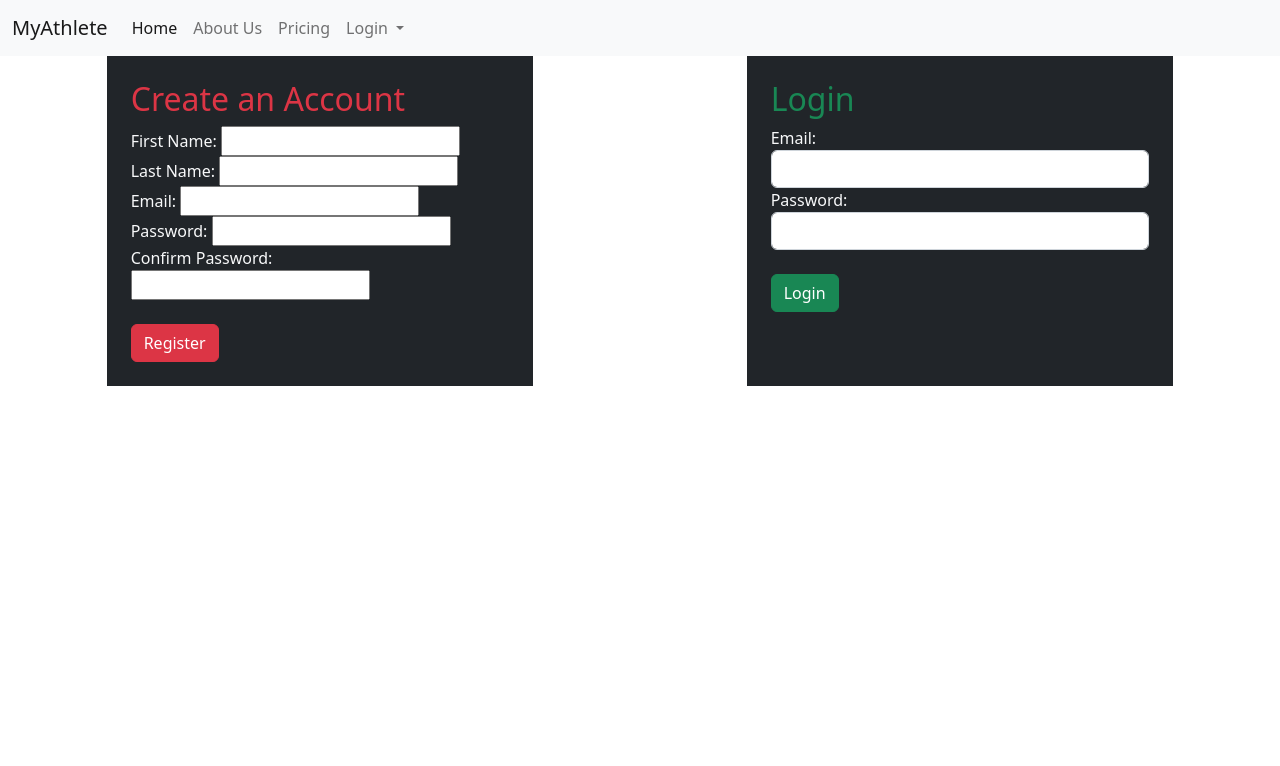
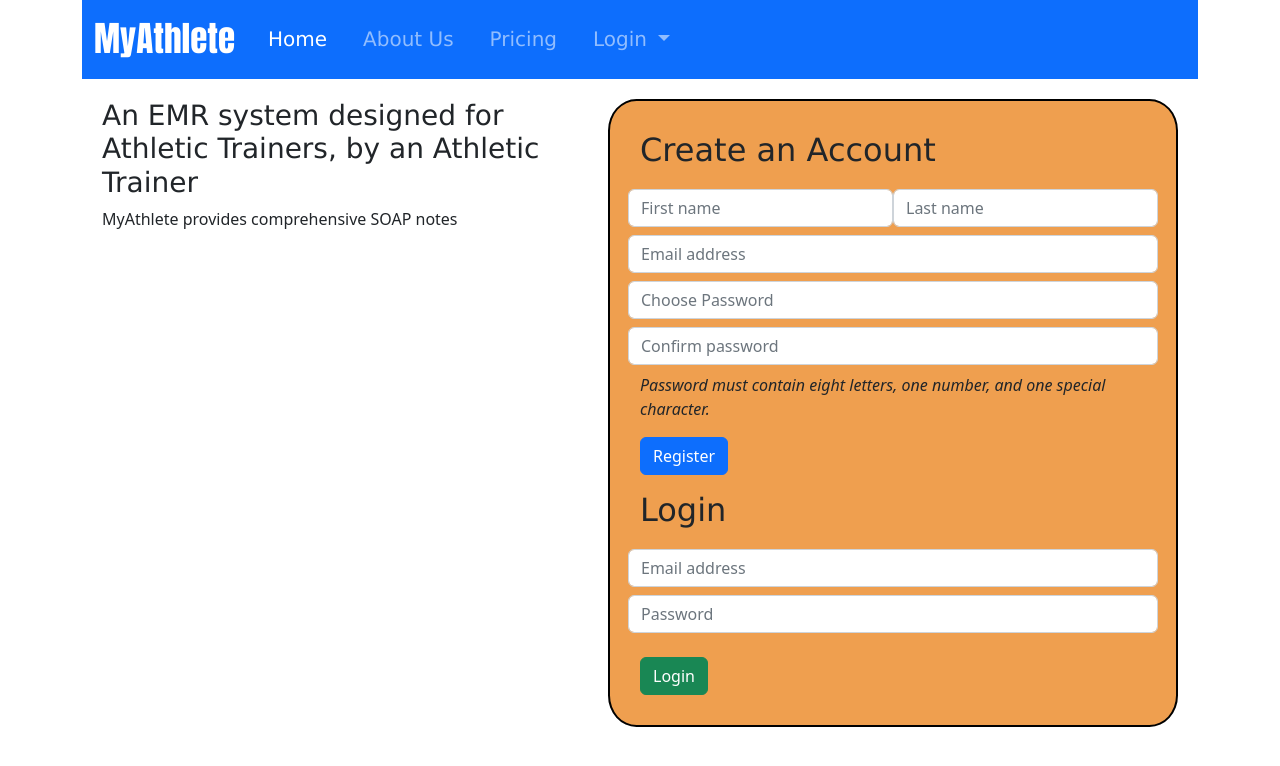
Before and after one commit to BerkeleyLowe/MyAthlete, a Flask app: page / in a window 1280 px wide. Shown: the top 766 px of the page. Run offline with Flask 2, Linux system fonts and the light colour scheme.

Commit message:
editing index page css

```diff
--- /dev/null
+++ b/flask_app/static/style.css
@@ -0,0 +1,48 @@
+*{
+    margin: 0px;
+    padding: 0px;
+}
+
+.nav-item {
+    margin-right: 20px;
+    justify-content: space-between;
+}
+
+.bg-color{
+    background-color: rgb(243, 176, 51);
+}
+
+.logo-font{
+    font-family: Impact, Haettenschweiler, 'Arial Narrow Bold', sans-serif;
+    font-size: 35px;
+}
+
+.menu-font {
+    font-family:Verdana, Geneva, Tahoma, sans-serif;
+    font-size: 20px;
+}
+
+.header-font{
+    font-family: Verdana, Geneva, Tahoma, sans-serif;
+}
+
+.flex-child{
+    flex: 1;
+}
+
+.flex-container{
+    display: flex;
+    margin: 20px;
+    justify-content: space-between;
+}
+
+.login-right{
+    border: 2px solid black;
+    border-radius: 5%;
+    padding: 30px;
+    background-color: rgb(239, 159, 79);
+}
+
+#signUpLogin{
+    margin-bottom: 20px;
+}
--- a/flask_app/templates/index.html
+++ b/flask_app/templates/index.html
@@ -6,13 +6,14 @@
     <meta name="viewport" content="width=device-width, initial-scale=1.0">
     <!-- CSS only -->
 <link href="https://cdn.jsdelivr.net/npm/bootstrap@5.2.2/dist/css/bootstrap.min.css" rel="stylesheet" integrity="sha384-Zenh87qX5JnK2Jl0vWa8Ck2rdkQ2Bzep5IDxbcnCeuOxjzrPF/et3URy9Bv1WTRi" crossorigin="anonymous">
+<link rel="stylesheet" href="{{ url_for('static', filename='style.css') }}">
+
     <title>Document</title>
 </head>
-<body>
-    <div class="justify-content-around">
-        <nav class="navbar navbar-expand-lg bg-light">
+<body class="container">
+        <nav class="navbar navbar-expand-lg navbar-dark bg-primary menu-font">
             <div class="container-fluid">
-            <a class="navbar-brand" href="/">MyAthlete</a>
+            <a class="navbar-brand logo-font" href="/" style=width:150px >MyAthlete</a>
             <button class="navbar-toggler" type="button" data-bs-toggle="collapse" data-bs-target="#navbarNavDropdown" aria-controls="navbarNavDropdown" aria-expanded="false" aria-label="Toggle navigation">
                 <span class="navbar-toggler-icon"></span>
             </button>
@@ -30,21 +31,25 @@
                 <li class="nav-item dropdown">
                     <a class="nav-link dropdown-toggle" href="#" role="button" data-bs-toggle="dropdown" aria-expanded="false">
                     Login
-                    </a>
+
                     <ul class="dropdown-menu">
                     <li><a class="dropdown-item" href="#">Athletic Trainer Login</a></lsi>
                     <li><a class="dropdown-item" href="#">Athlete/Parent Login</a></li>
                     <li><a class="dropdown-item" href="#">Coaches Login</a></li>
                     </ul>
+                    </a>
                 </li>
                 </ul>
             </div>
-            </div>
         </nav>
-    </div>
-    <div class="mb-3 d-flex justify-content-around">
-        <form action="/user/register" method="post" class="col-4 p-4 bg-dark text-light">
-            <h2 class="text-danger">Create an Account</h2>
+    <div class="flex-container">
+        <div class="flex-child">
+            <h3 class="header-font">An EMR system designed for Athletic Trainers, by an Athletic Trainer</h2>
+            <p class="login-left">MyAthlete provides comprehensive SOAP notes</p>
+        </div>
+    <div class="flex-child login-right">
+        <form action="/user/register" method="post">
+            <h2 class="header-font" id="signUpLogin">Create an Account</h2>
             {% with messages = get_flashed_messages(category_filter=['register']) %}
                 {% if messages %}
                 <div class="alert alert-danger" role="alert">
@@ -55,33 +60,24 @@
                 </div>
                 {% endif %}
             {% endwith %}
-            <div class="form-group">
-                <label for="first_name">First Name: </label>
-                <input type="text" name="first_name" class="form_control">
+            <div class="form-group row">
+                <input type="text" class="form-control col" placeholder="First name" name="first_name" id="firstName" required>
+                <input type="text" class="form-control col" placeholder="Last name" name="last_name" id="lastName" required>
             </div>
-            <div class="form-group">
-                <label for="last_name">Last Name: </label>
-                <input type="text" name="last_name" class="form_control">
+            <div class="form-group row mt-2">
+                <input type="text" class="form-control" placeholder="Email address" name="email" id="Email" required>
             </div>
-            <div class="form-group">
-                <label for="email">Email: </label>
-                <input type="text" name="email" class="form_control">
+            <div class="form-group row mt-2">
+                <input type="password" class="form-control" placeholder="Choose Password" name="password" password="password" id="Password" required>
             </div>
-            <div class="form-group">
-                <label for="password">Password: </label>
-                <input type="password" name="password" class="form_control">
+            <div class="form-group row mt-2">
+                <input type="password" class="form-control" placeholder="Confirm password" name="confirm_password" id="confirm_password" required>
             </div>
-            <div class="form-group">
-                <label for="confirm">Confirm Password: </label>
-                <input type="password" name="confirm" class="form_control">
-            </div>
-            <div>
-                <br>
-                <input type="submit" value="Register" class="btn btn-danger">
-            </div>
+            <p class="mt-2" id="infoLoginReg"><em>Password must contain eight letters, one number, and one special character.</em></p>
+            <input type="submit" class="btn btn-primary" value="Register" id="btnLoginReg">
         </form>
-        <form action="/user/login" method="post" class="col-4 p-4 bg-dark text-light">
-            <h2 class="text-success">Login</h2>
+        <form action="/user/login" method="post">
+            <h2 class="header-font mt-3" id="signUpLogin">Login</h2>
             {% with messages = get_flashed_messages(category_filter=['login']) %}
                 {% if messages %}
                 <div class="alert alert-danger" role="alert">
@@ -92,19 +88,14 @@
                 </div>
                 {% endif %}
             {% endwith %}
-            <div class="form-group">
-                <label for="email">Email: </label>
-                <input type="text" name="email" class="form-control">
-            </div>
-            <div class="form-group">
-                <label for="password">Password: </label>
-                <input type="password" name="password" class="form-control">
+            <div class="form-group row">
+                <input type="text" name="email" class="form-control" placeholder="Email address">
+                <input type="password" name="password" class="form-control mt-2" placeholder="Password">
             </div>
             <div>
                 <br>
                 <input type="submit" value="Login" class="btn btn-success">
             </div>
-
         </form>
     </div>
 </body>
```
Also changed, not shown: flask_app/templates/add_athlete.html (+9 -7 lines), flask_app/templates/add_injury.html (+9 -7 lines), flask_app/templates/dashboard.html (+13 -12 lines), flask_app/templates/edit_injury.html (+8 -7 lines), flask_app/templates/injury.html (+8 -7 lines), flask_app/templates/roster.html (+8 -7 lines).
